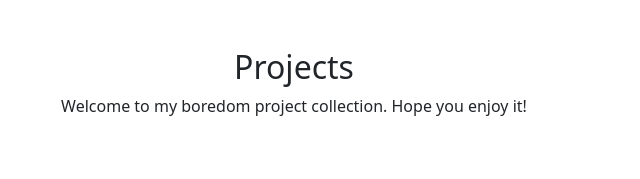
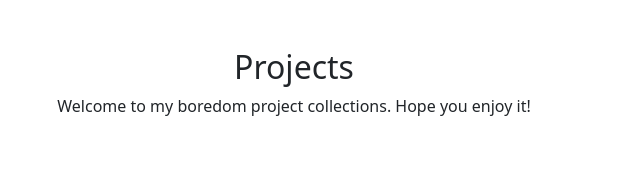
Before and after one commit to dynastina/dynastina.github.io, a plain HTML site: page index.html in a window 1280 px wide. Shown: the top 179 px of the page, 346-986 px from the left. Drawn offline with nearby package versions, Linux system fonts and the light colour scheme.

Commit message:
missing letter s

```diff
--- a/index.html
+++ b/index.html
@@ -17,7 +17,7 @@
 
     <div class="container mt-5">
         <h2 class="text-center">Projects</h2>
-        <p class="text-center">Welcome to my boredom project collection. Hope you enjoy it!</p>
+        <p class="text-center">Welcome to my boredom project collections. Hope you enjoy it!</p>
         <div class="row">
             <div class="col-md-4">
                 <div class="card mt-5" style="height: 450px;">
```
